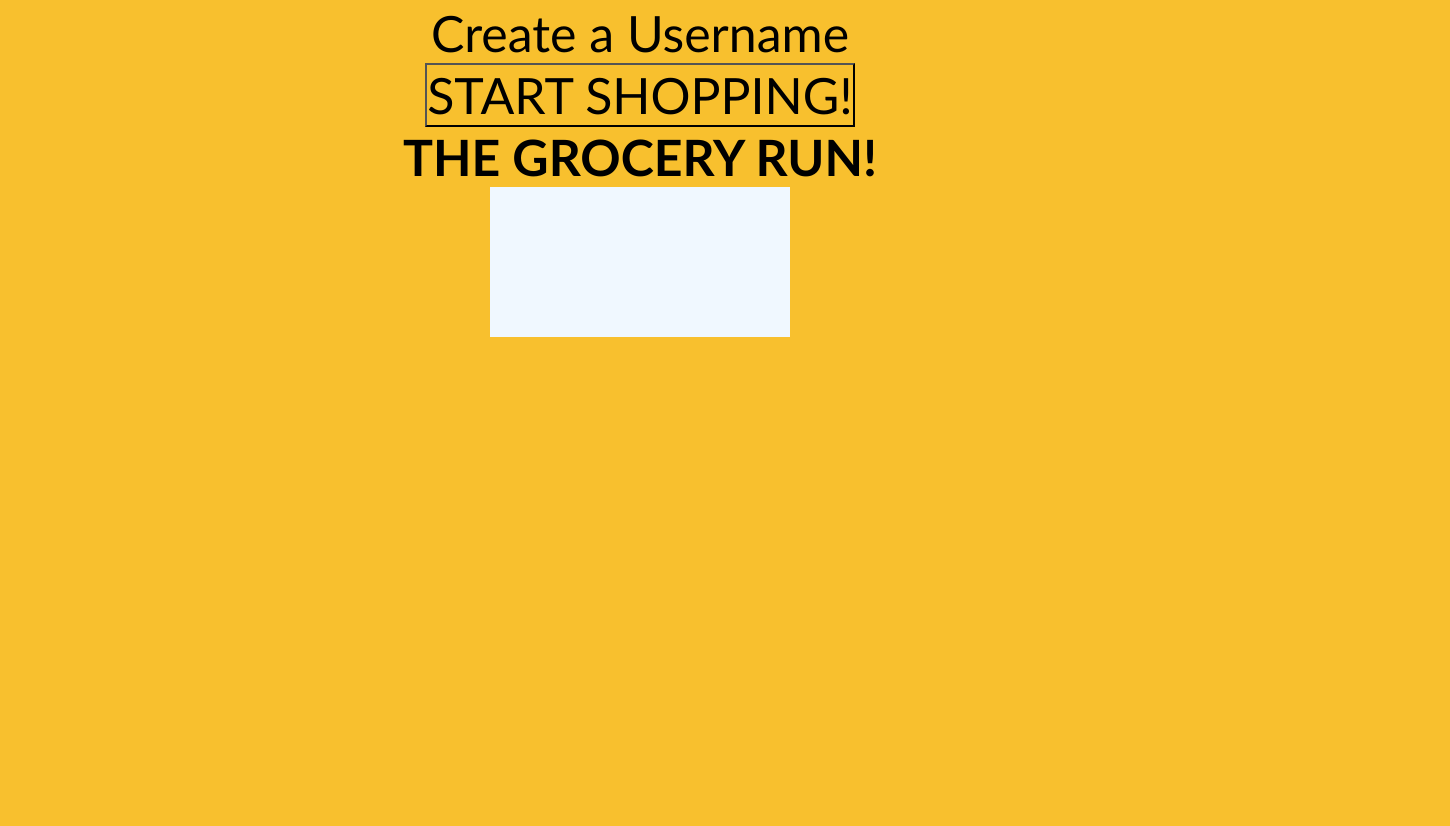
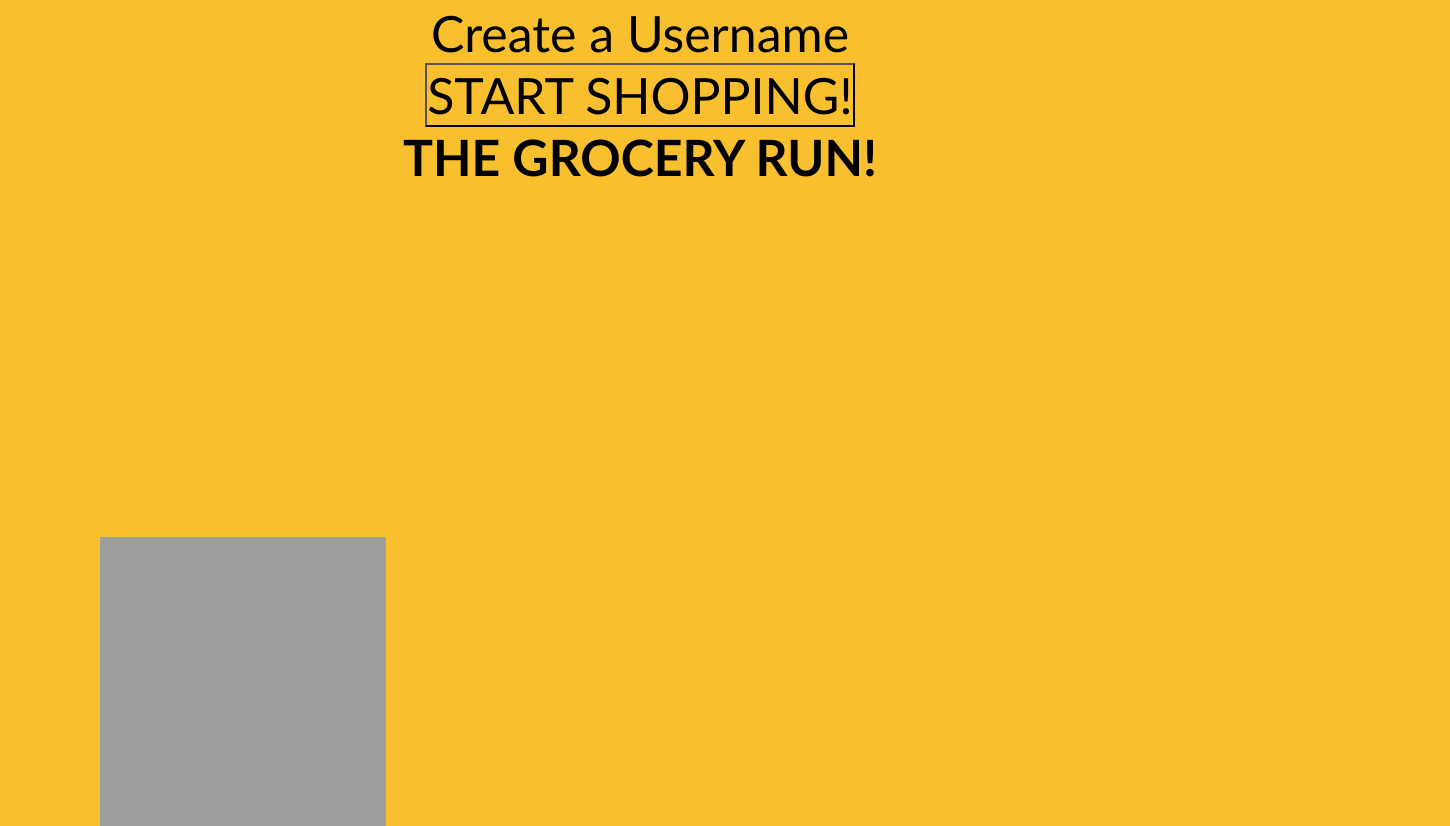
Before and after one commit to rhanico/theGroceryRun--roughdraft, a website: page roughdraftcode.html in a window 1280 px wide. Shown: the part 2317-3143 px from the top of the page, 1450 px wide, since content can reach past the window. Before the commit the page ends 2665 px from the top, so only its background shows below. Drawn offline with Linux system fonts and the light colour scheme.

Commit message:
fixed some js issue

```diff
--- /dev/null
+++ b/other.js
@@ -0,0 +1,115 @@
+                                //canvas var
+let canvas;
+let canvasWidth = 1450;
+let canvasHeight = 850;
+let context;
+
+                                //player var
+let playerWidth = 286;
+let playerHeight = 500;
+let playerX = 100;
+let playerY = canvasHeight - playerHeight;
+let playerImg;
+
+let player = {
+    x : playerX,
+    y : playerY,
+    width : playerWidth,
+    height : playerHeight
+}
+
+                                //boxes var
+let randomBoxes = [];
+console.log(randomBoxes);
+
+let boxOneWidth = 400;
+let boxTwoWidth = 400;
+
+let boxesHeight = 400;
+let boxesX = 1450;
+let boxesY = canvasHeight - boxesHeight;
+
+let boxOneImg;
+let boxTwoImg;
+
+                                //game physics on canvas/movement
+let speedX = -3;
+let speedY = 0;
+let gravity = .4;
+
+let gameOver = false;
+let score = 0;
+
+
+window.onload = function() {
+    canvas = document.getElementById("canvas");
+    canvas.height = canvasHeight;
+    canvas.width = canvasWidth;
+
+    context = canvas.getContext("2d");
+
+    playerImg = new Image();
+    playerImg.src = "./images/Resting.png";
+    playerImg.onload = function() {
+
+    context.drawImage (
+        playerImg, player.x,player.y, player.width, player.height);
+    }
+
+    boxOneImg = new Image ();
+    boxOneImg.src = "./images/Obstacle_1.png"
+
+    boxTwoImg = new Image ();
+    boxTwoImg.src = "./images/Obstacle_2.png"
+
+    requestAnimationFrame(boxAnimation);
+    setInterval (animateRandomBoxes, 1000);
+}
+
+function boxAnimation(){
+    requestAnimationFrame(boxAnimation);
+
+    context.clearRect ( 0, 0, canvas.width, canvas.height );
+                                                    //player
+    context.drawImage (
+        playerImg, player.x, player.y, player.width,  player.height
+        );
+
+                                                    //boxes
+    for ( let i = 0; i < randomBoxes.length; i++) {
+        let boxes = randomBoxes [i];
+        boxes.x += speedX;
+        context.drawImage (
+            boxes.img, boxes.x, boxes.y, boxes.width, boxes.height
+        );
+    }
+}
+
+
+function animateRandomBoxes (){
+
+    let boxes = {
+        img : null,
+        x : boxesX,
+        y : boxesY,
+        width : null,
+        height : boxesHeight
+    }
+
+    let loadBoxes = Math.random();
+
+    if ( loadBoxes > .95 ) {
+        boxes.img = boxTwoImg;
+        boxes.width = boxTwoWidth;
+        randomBoxes.push( boxes );
+    }
+    else if ( loadBoxes > .70 ) {
+        boxes.img = boxOneImg;
+        boxes. width = boxOneWidth;
+        randomBoxes.push( boxes );
+    }
+
+    if (randomBoxes.leght > 5 ) {
+        randomBoxes.shift();        // this will help limit randomBoxes's "array-objrects" to accumalate up to 5.
+    }
+}
--- a/roughdraft.js
+++ b/roughdraft.js
@@ -1,8 +1,19 @@
-
-import Player from "./playerC.js";
+//import Player from "./playerC.js";
+class Player {
+    constructor (content, height, minJumpHeight, maxJumpheight, canvasRatio){
+        this.content = content;
+        this.canvas = content.canvas;
+        this.width = width;
+        this.height = height;
+        this.minJumpHeight = minJumpHeight;
+        this.maxJumpheight = maxJumpheight;
+        this.canvasRatio = canvasRatio;
+    }
+}
 // this is calling our canvas tag to our js
 const canvas = document.getElementById("gameWindow");
 const content = canvas.getContext("2d");
+
 
     //this is our canvas constant variable dimention measurements.
 const CANVAS_WIDTH = 750;
--- a/roughdraftcode.html
+++ b/roughdraftcode.html
@@ -18,7 +18,6 @@
         </div>
     </header>
 
-<!------>
                                                                 <!-- MAIN PAGE/HOME PAGE-->
     <body>
         <div class="navbars">
@@ -54,13 +53,13 @@
         </div>
         <div class="pages">
             <h1> THE GROCERY RUN! </h1>
-            <canvas id="gameWindow"></canvas>
+            <canvas id="canvas"></canvas>
         </div>
 
 
 
 
-        <script src="roughdraft.js"></script>
+        <script src="other.js"></script>
     </body>
 
     <footer>
--- a/thegroceryRun.css
+++ b/thegroceryRun.css
@@ -48,8 +48,8 @@ p{
 }
 
 
-#gameWindow {
-    background-color: aliceblue;
+#canvas {
+    background-color: #f8c02e;
 
 
 }
```
Also changed, not shown: homeScreen.html (deleted, +0 -12 lines), playerC.js (deleted, +0 -12 lines), theGRoceryRun.js (+12 -11 lines), images/Obstacle_1.png (renamed from images/obstacleOne.jpeg), images/Obstacle_2.png (renamed from images/obstacleTwo.jpeg), images/egg.png (added), images/milk.png (added), 3 other files.
